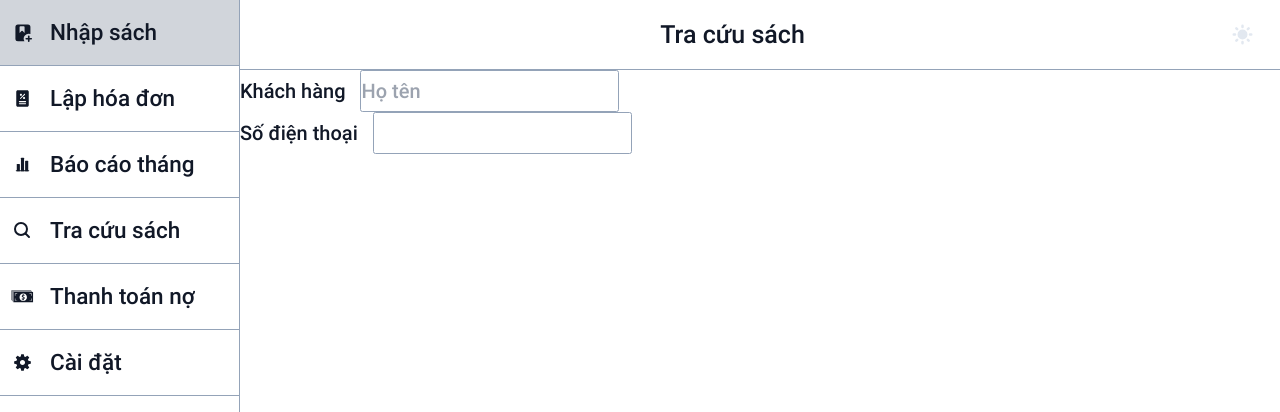
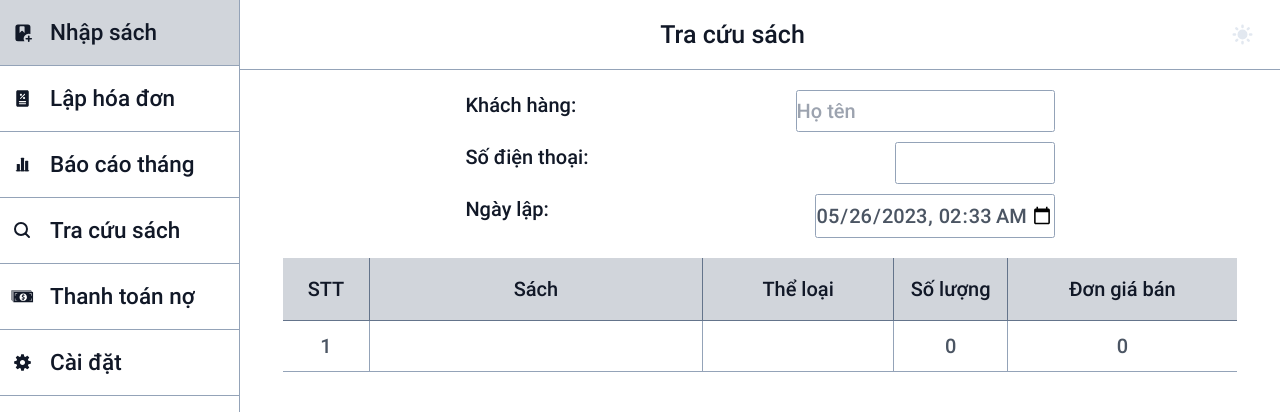
Before and after one commit to ptdat11/bookstore-management-app, a React (Vite) app: page /bill in a window 1280 px wide. Shown: the top 412 px of the page. Built offline with nearby package versions, Linux system fonts and the light colour scheme; no server answers.

Commit message:
added word suggestions function

```diff
--- a/src/components/table/Table.tsx
+++ b/src/components/table/Table.tsx
@@ -14,7 +14,7 @@ const Table: React.FC<Props> = React.memo((props) => {
             className={combineClassnames(
                 props.className,
                 THEME.text,
-                "m-auto w-full lg:w-11/12"
+                "w-full lg:w-11/12"
             )}
             style={{...props.style}}
         >
--- a/src/index2.css
+++ b/src/index2.css
@@ -709,12 +709,28 @@ video {
   width: 91.666667%;
 }
 
+.w-14 {
+  width: 3.5rem;
+}
+
+.w-32 {
+  width: 8rem;
+}
+
+.w-48 {
+  width: 12rem;
+}
+
 .w-5 {
   width: 1.25rem;
 }
 
-.w-\[3\.5rem\] {
-  width: 3.5rem;
+.w-7\/12 {
+  width: 58.333333%;
+}
+
+.w-\[5\.5rem\] {
+  width: 5.5rem;
 }
 
 .w-\[97\%\] {
@@ -734,12 +750,16 @@ video {
   width: 100vw;
 }
 
-.w-\[5\.5rem\] {
-  width: 5.5rem;
+.w-56 {
+  width: 14rem;
 }
 
-.w-14 {
-  width: 3.5rem;
+.w-52 {
+  width: 13rem;
+}
+
+.w-44 {
+  width: 11rem;
 }
 
 .grow {
@@ -763,10 +783,6 @@ video {
 
 .scale-y-0 {
   --tw-scale-y: 0;
-  transform: translate(var(--tw-translate-x), var(--tw-translate-y)) rotate(var(--tw-rotate)) skewX(var(--tw-skew-x)) skewY(var(--tw-skew-y)) scaleX(var(--tw-scale-x)) scaleY(var(--tw-scale-y));
-}
-
-.transform {
   transform: translate(var(--tw-translate-x), var(--tw-translate-y)) rotate(var(--tw-rotate)) skewX(var(--tw-skew-x)) skewY(var(--tw-skew-y)) scaleX(var(--tw-scale-x)) scaleY(var(--tw-scale-y));
 }
 
@@ -1319,3 +1335,13 @@ button:focus-visible {
   border-left-width: 1px;
   border-right-width: 1px;
 }
+
+.\[\&\>\*\]\:my-3>* {
+  margin-top: 0.75rem;
+  margin-bottom: 0.75rem;
+}
+
+.\[\&\>\*\]\:my-1>* {
+  margin-top: 0.25rem;
+  margin-bottom: 0.25rem;
+}
--- a/src/routes/bill/BillCreatePage.tsx
+++ b/src/routes/bill/BillCreatePage.tsx
@@ -1,4 +1,4 @@
-import React, { useState } from "react";
+import React, { useState, useEffect } from "react";
 import { BasePropsPage } from "../../submodules/base-props/base-props";
 import PageLayout from "../../components/layout/page-layout/PageLayout";
 import combineClassnames from "../../submodules/string-processing/combine-classname";
@@ -9,12 +9,17 @@ import { billDetailState, importFlagSelector } from "../../states/book-states";
 import useFetch from "../../hooks/useFetch";
 import Book from "../../interfaces/book";
 import { apiUrlSelector } from "../../states/system-states";
+import Table from "../../components/table/Table";
+import TableRow from "../../components/table/TableRow";
+import TableCell from "../../components/table/TableCell";
+import suggestWords from "../../submodules/string-processing/word-suggest";
 
 interface Props extends BasePropsPage {}
 
 const BillCreatePage = React.memo((props: Props) => {
     const [billDetail, setBillDetail] = useRecoilState(billDetailState);
     const [customer, setCustomer] = useState({FullName: "", PhoneNumber: ""});
+    const [dateTime, setDateTime] = useState(new Date());
     const importFlag = useRecoilValue(importFlagSelector);
     const booksApiUrl = useRecoilValue(apiUrlSelector("books"));
     const billsApiUrl = useRecoilValue(apiUrlSelector("bills"));
@@ -23,6 +28,17 @@ const BillCreatePage = React.memo((props: Props) => {
         url: booksApiUrl,
         method: "GET"
     }, [importFlag]);
+
+    useEffect(() => {
+        let id = setTimeout(() => setDateTime(new Date()), 1000);
+
+        return () => clearTimeout(id);
+    });
+
+    const handleChangeDateTime = (e: React.ChangeEvent<HTMLInputElement>) => {
+        let newDateTime = new Date(e.target.value);
+        setDateTime(newDateTime);
+    };
 
     return (
         <PageLayout
@@ -35,19 +51,77 @@ const BillCreatePage = React.memo((props: Props) => {
             <form
                 className={combineClassnames(
                     THEME.text,
-                    "w-full flex flex-col items-centers"
+                    "w-full flex flex-col items-center p-3 [&>*]:my-1"
                 )}
             >
                 <Input
-                   label="Khách hàng"
-                   type="text"
-                   placeholder="Họ tên"
+                    label="Khách hàng:"
+                    className="w-7/12 flex justify-between"
+                    type="text"
+                    placeholder="Họ tên"
+                    value={customer.FullName}
+                    onChange={(e) => {
+                        const newCustomer = {
+                            ...customer,
+                            FullName: e.target.value
+                        };
+                        setCustomer(newCustomer);
+                    }}
                 />
                 <Input
-                    label="Số điện thoại"
+                    label="Số điện thoại:"
+                    className="w-7/12 flex justify-between"
+                    inputClassName="w-32"
                     type="tel"
+                    value={customer.PhoneNumber}
+                    onChange={(e) => {
+                        const newCustomer = {
+                            ...customer,
+                            PhoneNumber: e.target.value
+                        };
+                        setCustomer(newCustomer);
+                    }}
+                />
+                <Input
+                    label="Ngày lập:"
+                    className="w-7/12 flex justify-between pointer-events-none"
+                    inputClassName="w-48"
+                    type="datetime-local"
+                    value={dateTime.toISOString().slice(0,16)}
+                    onChange={handleChangeDateTime}
                 />
             </form>
+
+            <Table
+                className="mx-auto"
+                colNames={["STT", "Sách", "Thể loại", "Số lượng", "Đơn giá bán"]}
+                colWidths={[9, 35, 20, 12, 24]}
+            >
+                {billDetail.map((book, index) =>
+                    <TableRow
+                        key={index}
+                    >
+                        <TableCell
+                            disablePointerEvent
+                            value={index + 1}
+                        />
+                        <TableCell
+                            value={book.Name}
+                        />
+                        <TableCell
+                            disablePointerEvent
+                            value={book.Category}
+                        />
+                        <TableCell
+                            value={book.Amount}
+                        />
+                        <TableCell
+                            disablePointerEvent
+                            value={book.ImportPrice}
+                        />
+                    </TableRow>
+                )}
+            </Table>
         </PageLayout>
     );
 });
--- a/src/routes/search/SearchPage.tsx
+++ b/src/routes/search/SearchPage.tsx
@@ -109,7 +109,7 @@ const SearchPage = React.memo((props: Props) => {
                 {/* Result table */}
                 {resultAppeared &&
                     <Table
-                        className="mt-3"
+                        className="mt-3 mx-auto"
                         colWidths={[10, 30, 20, 20, 10]}
                         colNames={["STT", "Tên sách", "Thể loại", "Tác giả", "Số lượng"]}
                     >
--- a/src/settings.tsx
+++ b/src/settings.tsx
@@ -1,5 +1,5 @@
 import React from "react";
-import { ThemeSettings } from "./submodules/theme/theme-type";
+import { ThemeSettings } from "./submodules/theme/theme-settings";
 
 export const THEME: ThemeSettings = {
     bg: "bg-white dark:bg-slate-800",
--- /dev/null
+++ b/src/submodules/string-processing/word-suggest.ts
@@ -0,0 +1,20 @@
+import levenshteinDistance from "../levenshtein/levenshtein-distance";
+
+const suggestWords = (query: string, from: string[]) => {
+    query = query.toLowerCase();
+    const lowerFrom = from.map(str => str.toLowerCase());
+
+    const matchedIndex: number[] = [];
+    lowerFrom.forEach((str, index) => {
+        if (
+            str.includes(query) ||
+            levenshteinDistance(query, str) < 3
+        ) {
+            matchedIndex.push(index);
+        }
+    });
+
+    return matchedIndex.map((i) => from[i]);
+};
+
+export default suggestWords;
```
Also changed, not shown: src/submodules/levenshtein/levenshtein-distance.ts (added, +26 -0 lines), src/submodules/theme/theme-settings.ts (renamed from src/submodules/theme/theme-type.ts).
